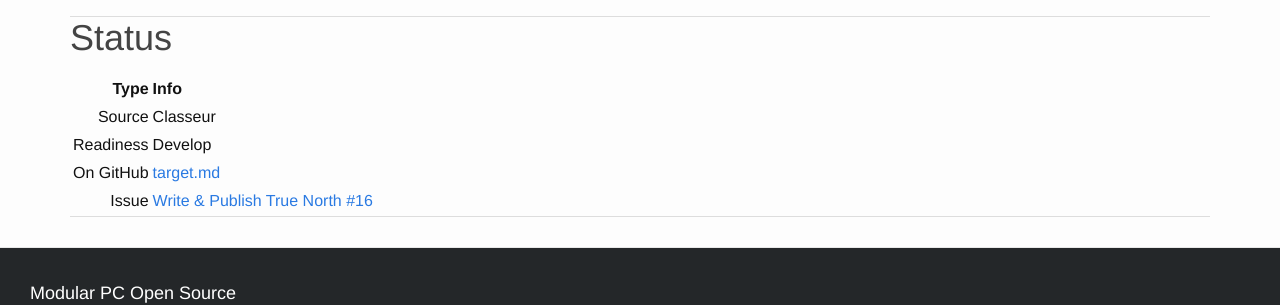
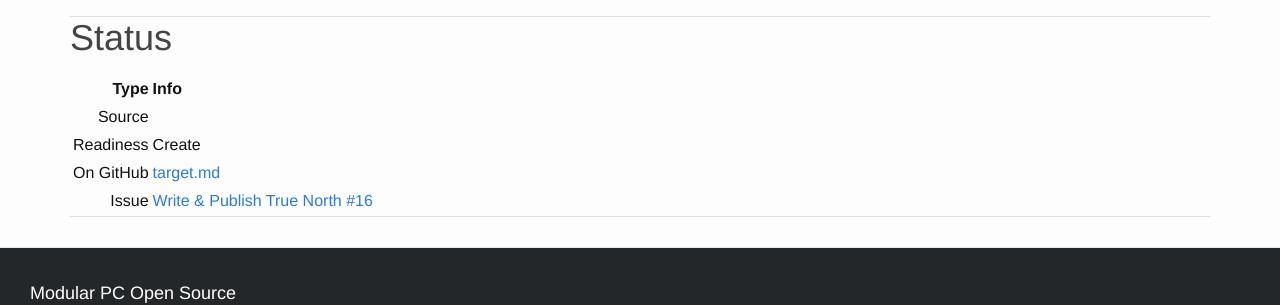
Before and after one commit to V-Squared/v2-Plan, a Jekyll site: the page built from target.md, in a window 1280 px wide. Shown: the part 430-735 px from the top of the page. Built offline with Jekyll 4.4.1, drawn with Linux system fonts in a browser that asks for light colours; nearby versions of some CDN libraries.

Commit message:
Tuned Status

```diff
--- a/target.md
+++ b/target.md
@@ -14,8 +14,8 @@ order: 1
 
 | Type  | Info |
 |------:|:-----|
-| Source | Classeur |
-| Readiness | Develop |
+| Source |  |
+| Readiness | Create |
 | On GitHub | [target.md](https://github.com/V-Squared/v2-Plan/blob/gh-pages/target.md) |
 | Issue | [ Write & Publish True North #16 ](https://github.com/V-Squared/v2-Plan/issues/16) |
 
```
